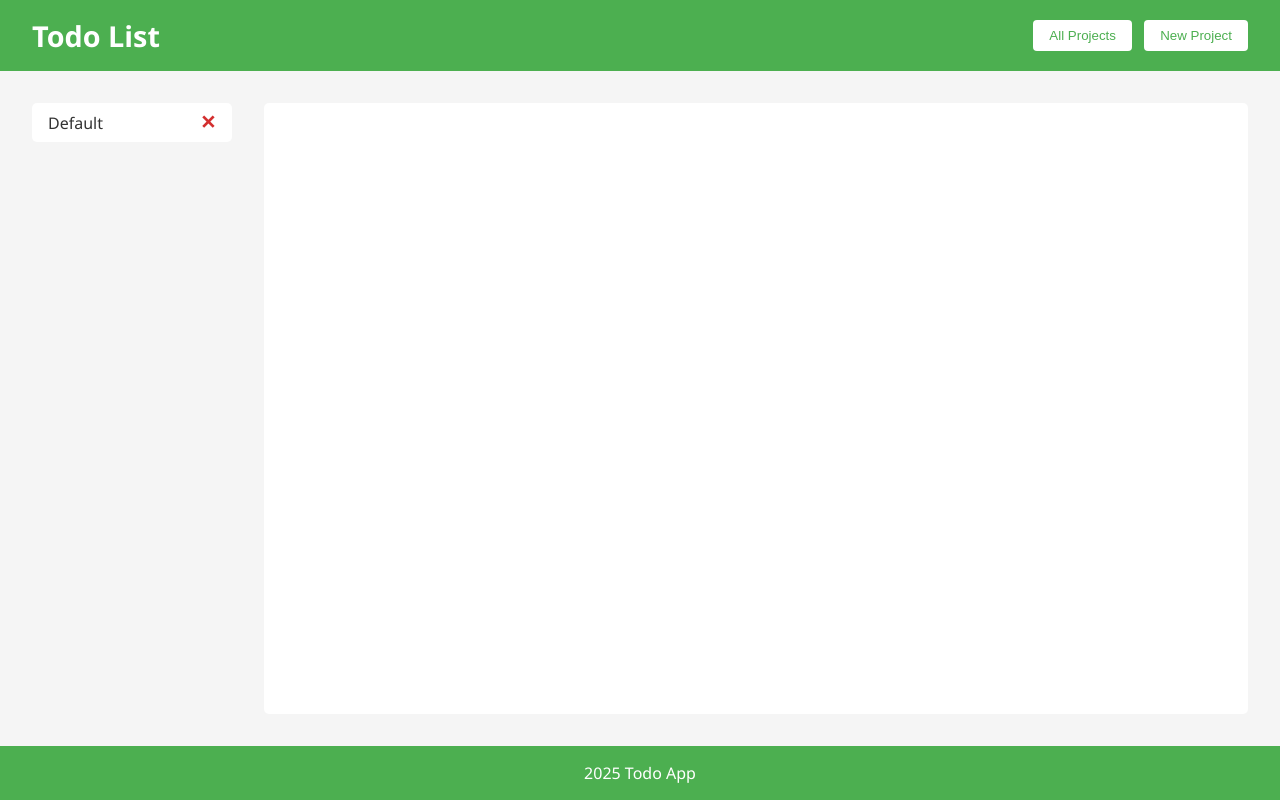
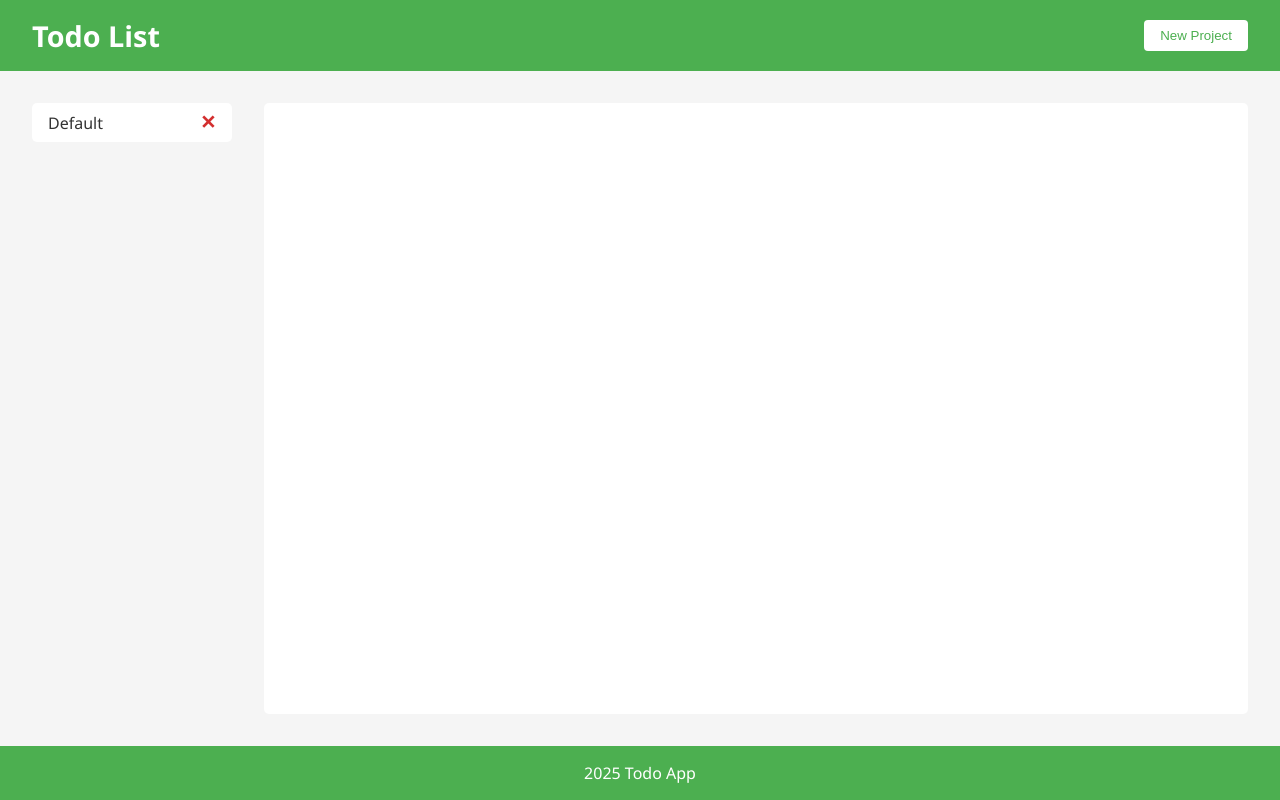
Before and after one commit to Pretty-Flacko/odin-todo-list, a website built with webpack: page src/template.html in a window 1280 px wide. Built offline with nearby package versions, Linux system fonts and the light colour scheme.

Commit message:
Remove all projects button

```diff
--- a/src/template.html
+++ b/src/template.html
@@ -9,7 +9,6 @@
     <header>
         <h1>Todo List</h1>
         <nav>
-            <button id="all-projects-btn">All Projects</button>
             <button id="new-project-btn">New Project</button>
         </nav>
     </header>
```
